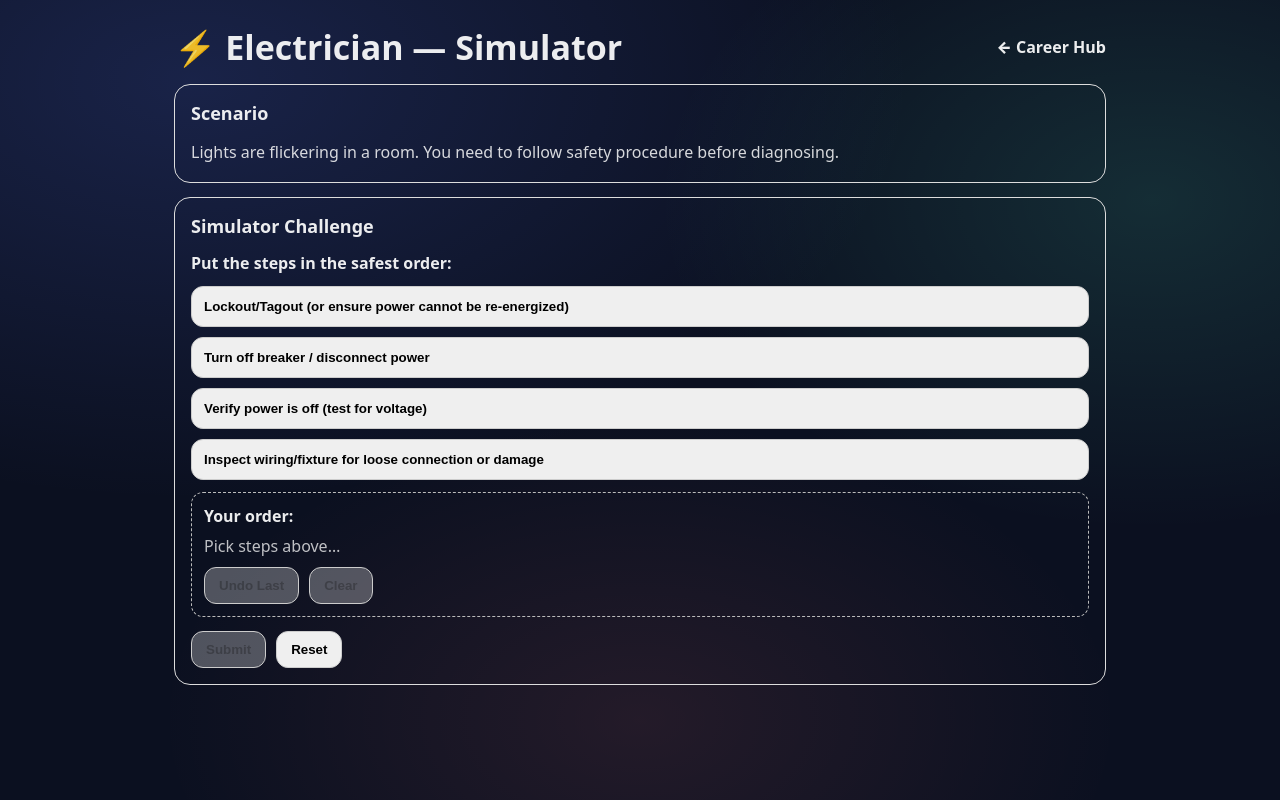
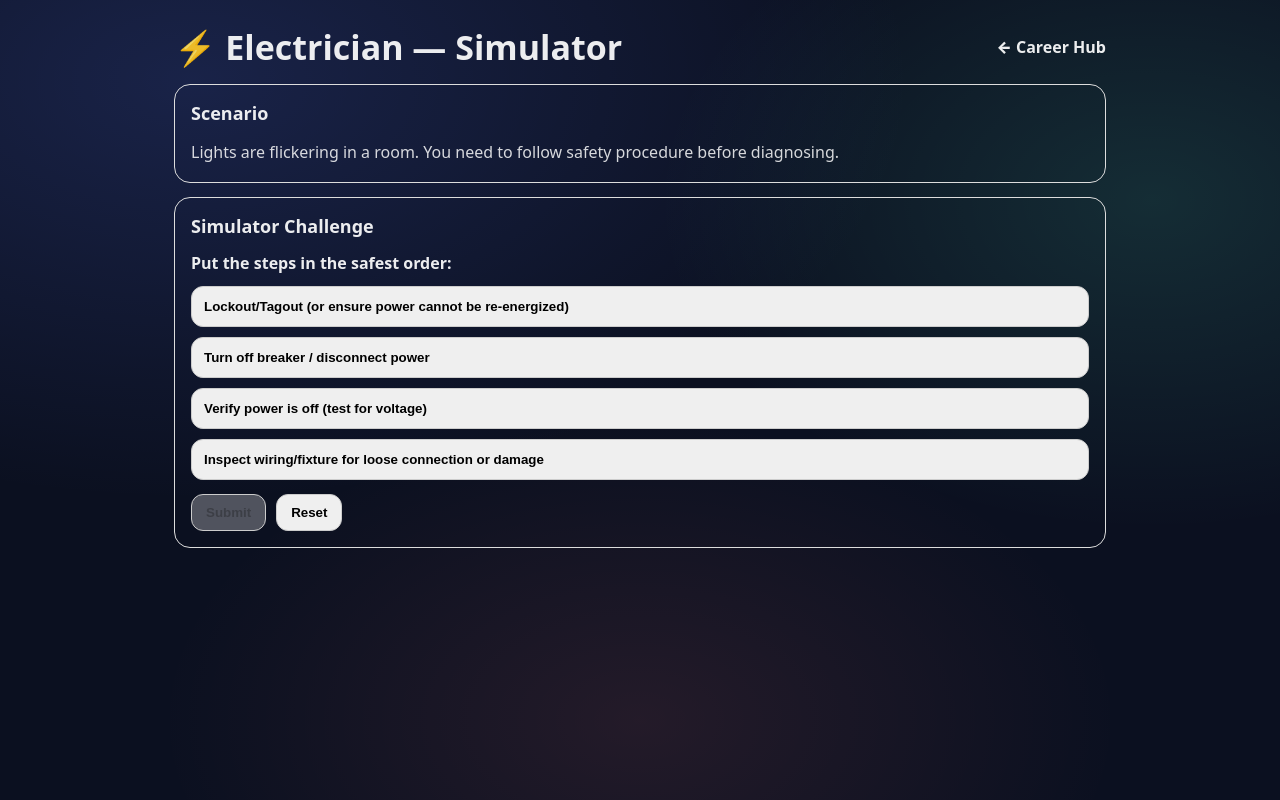
Before and after one commit to tracebowlby09/career-quest, a Next.js app: page /curriculum/electrician/simulator in a window 1280 px wide. Built offline with nearby package versions, Linux system fonts and the light colour scheme.

Commit message:
Fix simulator: remove useMemo + eliminate world possibly undefined

```diff
--- a/app/curriculum/[world]/simulator/page.tsx
+++ b/app/curriculum/[world]/simulator/page.tsx
@@ -1,16 +1,16 @@
 "use client";
 
 import Link from "next/link";
-import { useMemo, useState } from "react";
+import { useState } from "react";
 import { addBadge } from "../../../lib/progress";
 import { getWorld } from "../../../lib/worlds";
 
 type Outcome = "playing" | "pass" | "fail";
 
 export default function SimulatorPage({ params }: { params: { world?: string } }) {
-  const world = useMemo(() => getWorld(params.world), [params.world]);
+  // ✅ NO useMemo (avoids TS “possibly undefined” capture issues)
+  const world = getWorld(params.world);
 
-  // ✅ Client-safe "not found" handling + fixes TS 'world possibly undefined'
   if (!world) {
     return (
       <main style={{ minHeight: "100vh", padding: 24, maxWidth: 980, margin: "0 auto" }}>
@@ -25,6 +25,7 @@ export default function SimulatorPage({ params }: { params: { world?: string } }
     );
   }
 
+  // ✅ world is guaranteed defined below this line
   const sim = world.simulator;
 
   const [outcome, setOutcome] = useState<Outcome>("playing");
@@ -45,10 +46,7 @@ export default function SimulatorPage({ params }: { params: { world?: string } }
       return;
     }
 
-    // sim.type === "sequence"
-    const target = sim.correctSequence.join("|");
-    const attempt = sequence.join("|");
-    const ok = attempt === target;
+    const ok = sequence.join("|") === sim.correctSequence.join("|");
     setOutcome(ok ? "pass" : "fail");
     if (ok) addBadge(world.id);
   }
@@ -57,10 +55,6 @@ export default function SimulatorPage({ params }: { params: { world?: string } }
     if (sim.type !== "sequence") return;
     if (outcome !== "playing") return;
     setSequence((prev) => (prev.includes(stepId) ? prev : [...prev, stepId]));
-  }
-
-  function undoStep() {
-    setSequence((prev) => prev.slice(0, -1));
   }
 
   const canSubmit =
@@ -87,7 +81,6 @@ export default function SimulatorPage({ params }: { params: { world?: string } }
         <h2 style={{ marginTop: 0, fontSize: 18 }}>Simulator Challenge</h2>
         <p style={{ marginTop: 0, marginBottom: 12, fontWeight: 800 }}>{sim.prompt}</p>
 
-        {/* ✅ Inline narrowing so TS knows options exist */}
         {sim.type === "mcq" && (
           <div style={{ display: "grid", gap: 10 }}>
             {sim.options.map((o) => (
@@ -118,9 +111,7 @@ export default function SimulatorPage({ params }: { params: { world?: string } }
           </div>
         )}
 
-        {/* ✅ Inline narrowing so TS knows steps exist */}
         {sim.type === "sequence" && (
-          <div>
           <div style={{ display: "grid", gap: 10 }}>
             {sim.steps.map((s) => {
               const chosen = sequence.includes(s.id);
@@ -143,42 +134,6 @@ export default function SimulatorPage({ params }: { params: { world?: string } }
                 </button>
               );
             })}
-            </div>
-
-            <div style={{ marginTop: 12, padding: 12, borderRadius: 12, border: "1px dashed #bbb" }}>
-              <div style={{ fontWeight: 900, marginBottom: 8 }}>Your order:</div>
-              {sequence.length === 0 ? (
-                <div style={{ opacity: 0.8 }}>Pick steps above…</div>
-              ) : (
-                <ol style={{ margin: 0, paddingLeft: 18, lineHeight: 1.8 }}>
-                  {sequence.map((id) => {
-                    const label = sim.steps.find((x) => x.id === id)?.label ?? id;
-                    return (
-                      <li key={id} style={{ fontWeight: 800 }}>
-                        {label}
-                      </li>
-                    );
-                  })}
-                </ol>
-              )}
-
-              <div style={{ marginTop: 10, display: "flex", gap: 10, flexWrap: "wrap" }}>
-                <button
-                  onClick={undoStep}
-                  disabled={outcome !== "playing" || sequence.length === 0}
-                  style={{ padding: "10px 14px", borderRadius: 12, border: "1px solid #ccc", fontWeight: 900, cursor: "pointer" }}
-                >
-                  Undo Last
-                </button>
-                <button
-                  onClick={() => setSequence([])}
-                  disabled={outcome !== "playing" || sequence.length === 0}
-                  style={{ padding: "10px 14px", borderRadius: 12, border: "1px solid #ccc", fontWeight: 900, cursor: "pointer" }}
-                >
-                  Clear
-                </button>
-              </div>
-            </div>
           </div>
         )}
 
```
Lines whose indentation alone changed are shown as unchanged.
